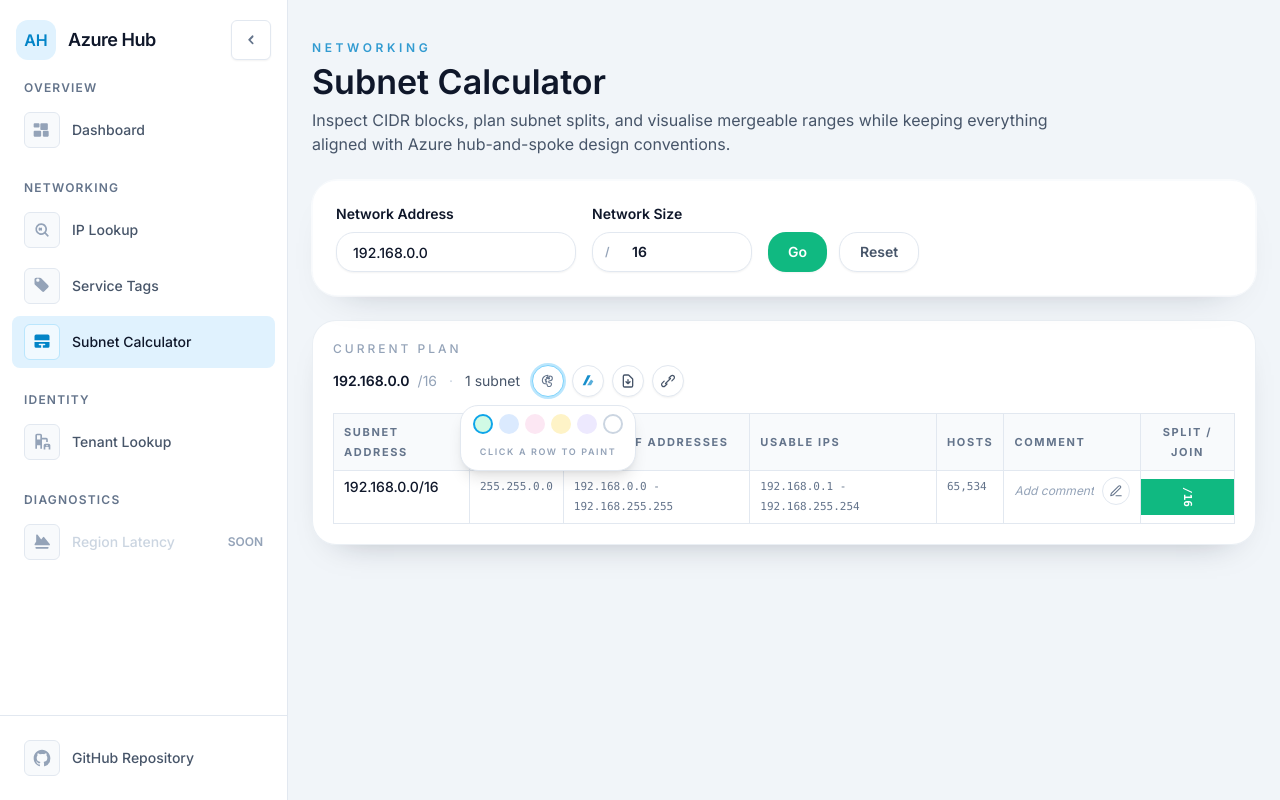
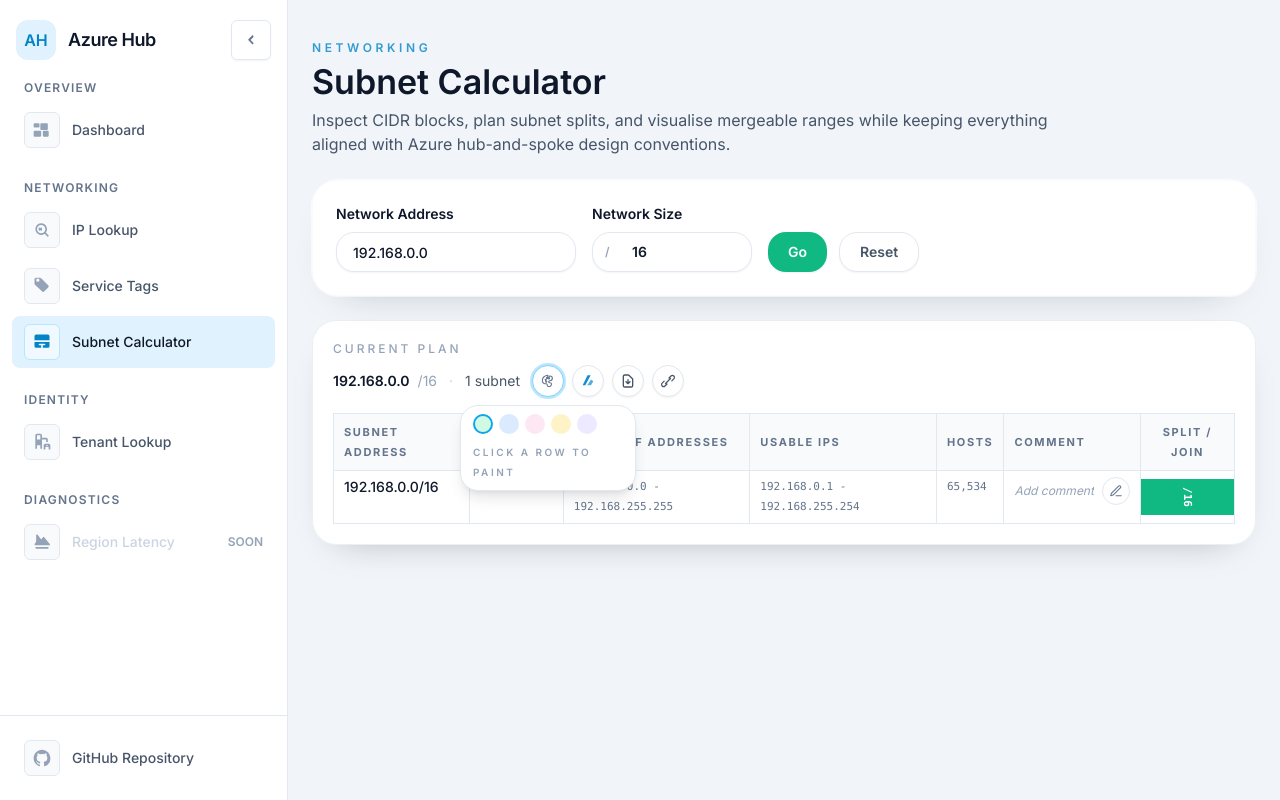
Before and after one commit to endgor/azure-ip-lookup, a Next.js app: page /tools/subnet-calculator in a window 1280 px wide. Both pictures are taken after a click on the button 547 px from the left and 381 px from the top of the page. Built offline with nearby package versions, Linux system fonts and the light colour scheme.

Commit message:
Revert "Improve color picker clarity"
This reverts commit 445f5fdf9d5f3bfe9634050391381ed35bdcc8ad.

```diff
--- a/src/pages/tools/subnet-calculator.tsx
+++ b/src/pages/tools/subnet-calculator.tsx
@@ -688,15 +688,16 @@
                           <button
                             type="button"
                             onClick={() => setSelectedColorId(CLEAR_COLOR_ID)}
-                            className={`h-5 w-5 rounded-full border-2 bg-white transition focus:outline-none focus:ring-2 focus:ring-sky-200 ${
+                            className={`h-5 w-5 rounded-full border-2 transition focus:outline-none focus:ring-2 focus:ring-sky-200 ${
                               selectedColorId === CLEAR_COLOR_ID
                                 ? 'border-sky-500'
-                                : 'border-slate-300 hover:border-slate-400'
+                                : 'border-transparent hover:border-slate-300'
                             }`}
+                            style={{ backgroundColor: '#ffffff' }}
                             aria-label="Clear highlight"
                           />
                           </div>
-                          <span className="text-[9px] font-semibold uppercase tracking-[0.18em] text-slate-400">
+                          <span className="text-[10px] font-semibold uppercase tracking-[0.25em] text-slate-400">
                             Click a row to paint
                           </span>
                         </div>
```
